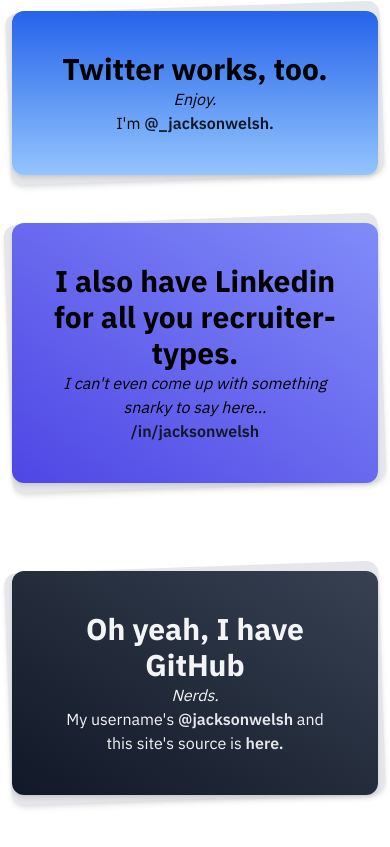
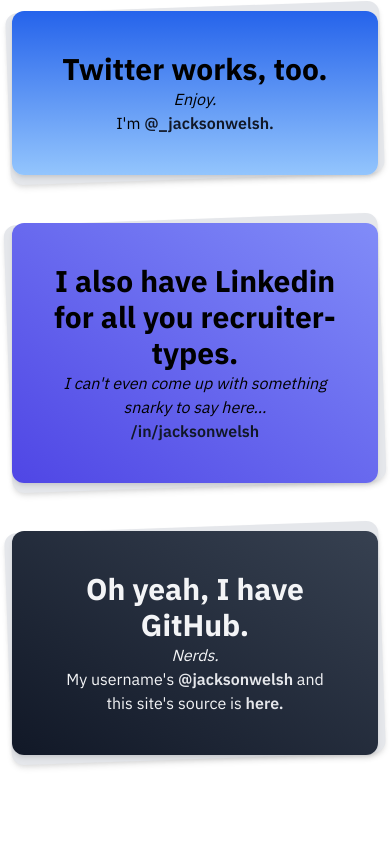
Before and after one commit to jacksonwelsh/jacksonwel.sh-v1, a Vue app: page /#/ in a window 390 px wide. Shown: the part 2165-3012 px from the top of the page. Built offline with nearby package versions, Linux system fonts and the light colour scheme.

Commit message:
make it look better on ipad

```diff
--- a/src/components/GridSection.vue
+++ b/src/components/GridSection.vue
@@ -5,7 +5,7 @@
     <h2 class="whitespace-nowrap mr-4">{{ title }}</h2>
     <div class="border-b border-gray-900 dark:border-white w-full h-4" />
   </div>
-  <div class="grid grid-cols-1 lg:grid-cols-3 gap-10 mt-10">
+  <div class="grid grid-cols-1 lg:grid-cols-2 xl:grid-cols-3 gap-10 mt-10">
     <slot></slot>
   </div>
 </template>
--- a/src/components/Home.vue
+++ b/src/components/Home.vue
@@ -97,9 +97,9 @@
             >
           </p>
         </Card>
-        <div />
+        <div class="hidden xl:inline-flex" />
         <Card
-          title="Oh yeah, I have GitHub"
+          title="Oh yeah, I have GitHub."
           gradFrom="from-gray-900 text-gray-100"
           gradTo="to-gray-700"
         >
```
